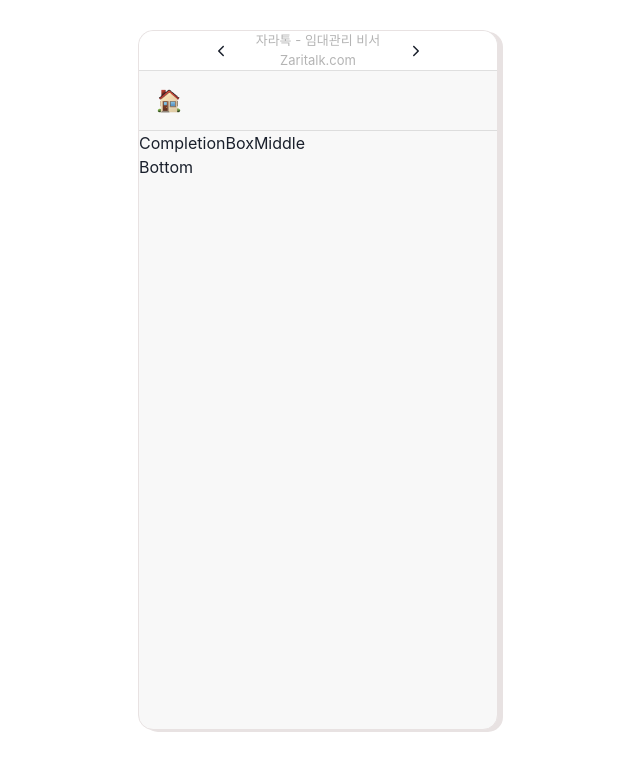
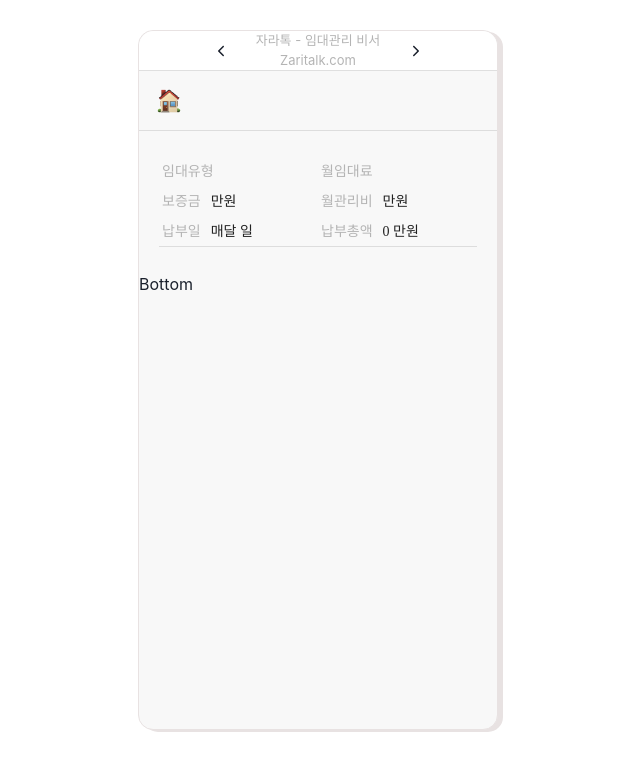
Before and after one commit to pjh1011409/callbuslab-codingtest, a React (Create React App) app: page /completionPage in a window 1280 px wide. Shown: the top 770 px of the page, without its empty margins (322-962 px from the left). Built offline with nearby package versions, Linux system fonts and the light colour scheme.

Commit message:
Feat: Create middle data in completionBox
1. 임대유형, 월임대료, 보증금, 월관리비, 납부일, 납부총액

```diff
--- a/src/components/Completion/Middle.tsx
+++ b/src/components/Completion/Middle.tsx
@@ -1,7 +1,41 @@
 import React from 'react';
+import useCustomSelector from '../../hooks/useCustomSelector';
+import { Info, InfoBox, Menu, MiddleWrapper } from '../../styles/Completion.style';
 
 const CompletionBoxMiddle = () => {
-  return <div>CompletionBoxMiddle</div>;
+  const { RentalType, MontlyRent, Deposit, MontlyFee, PaymentDate } = useCustomSelector().inputState;
+
+  return (
+    <MiddleWrapper>
+      <InfoBox>
+        <Menu>임대유형</Menu>
+        <Info>{RentalType}</Info>
+      </InfoBox>
+      <InfoBox>
+        <Menu>월임대료 </Menu>
+        <Info>
+          {MontlyRent}
+          {MontlyRent && '만원'}
+        </Info>
+      </InfoBox>
+      <InfoBox>
+        <Menu>보증금 </Menu>
+        <Info>{Deposit.toLocaleString()} 만원</Info>
+      </InfoBox>
+      <InfoBox>
+        <Menu>월관리비 </Menu>
+        <Info>{MontlyFee} 만원</Info>
+      </InfoBox>
+      <InfoBox>
+        <Menu>납부일 </Menu>
+        <Info>매달 {PaymentDate} 일 </Info>
+      </InfoBox>
+      <InfoBox>
+        <Menu>납부총액 </Menu>
+        <Info>{Number(MontlyRent) + Number(MontlyFee)} 만원</Info>
+      </InfoBox>
+    </MiddleWrapper>
+  );
 };
 
 export default CompletionBoxMiddle;
```
